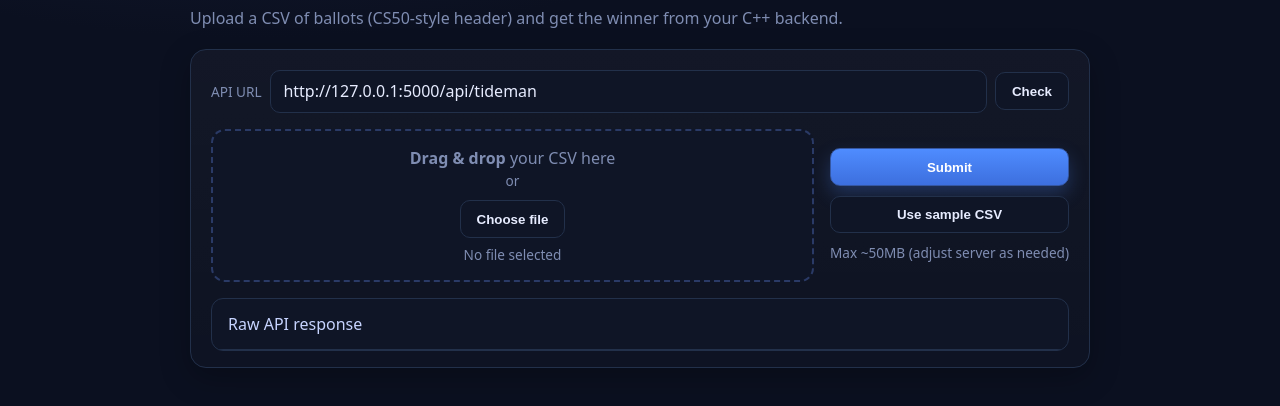
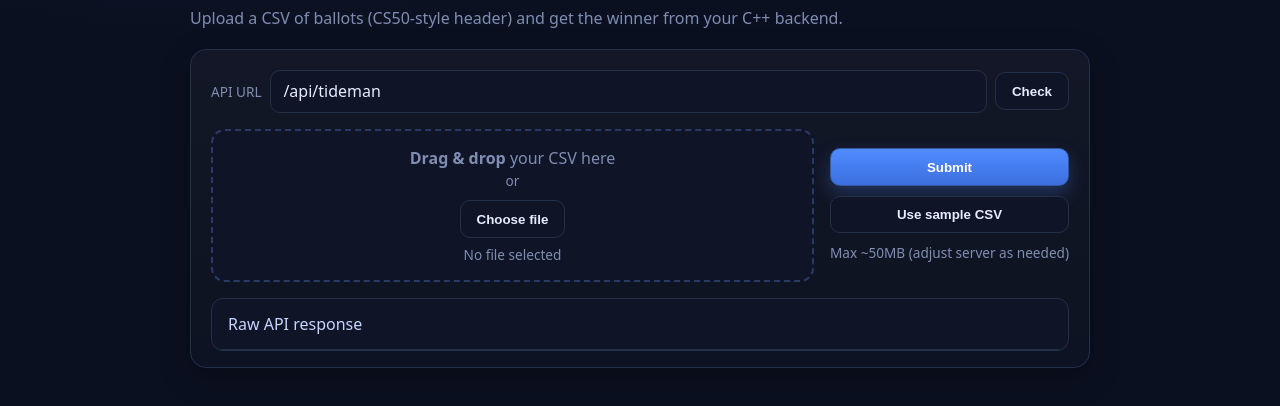
Before and after one commit to vivekvohra/tideman, a plain HTML site: page index.html in a window 1280 px wide. Shown: the part 242-648 px from the top of the page. Drawn offline with Linux system fonts and the light colour scheme.

Commit message:
Update index.html

```diff
--- a/index.html
+++ b/index.html
@@ -101,7 +101,7 @@
     <div class="card">
       <div class="api">
         <span class="muted small">API URL</span>
-        <input id="apiUrl" value="http://127.0.0.1:5000/api/tideman" />
+        <input id="apiUrl" value="/api/tideman" />
         <button class="btn secondary" id="pingBtn">Check</button>
       </div>
 
```
